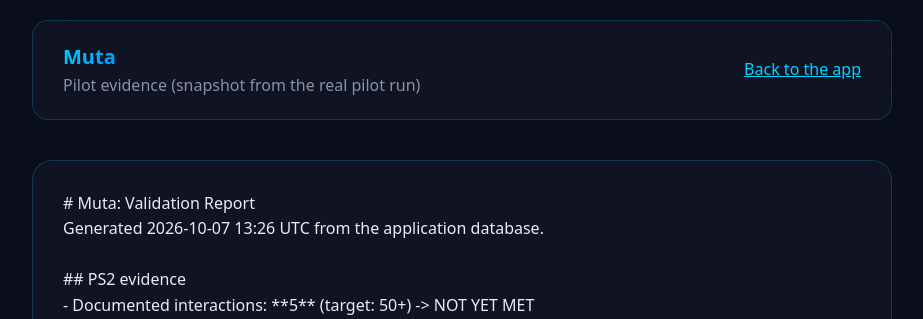
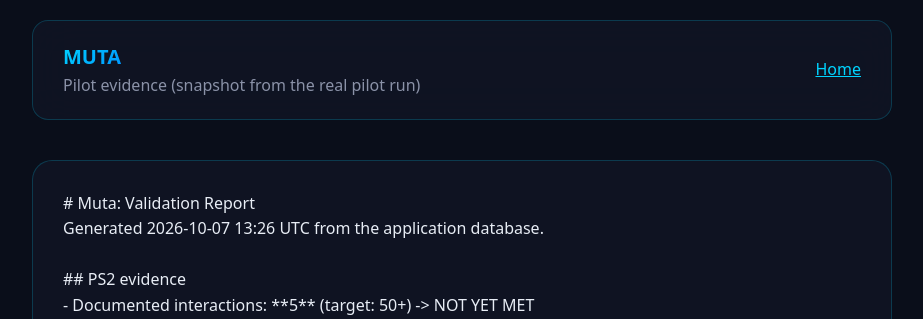
Before and after one commit to fachiny17/muta, a Flask app: page /evidence in a window 1280 px wide. Shown: the top 319 px of the page, without its empty margins (178-1101 px from the left). Run offline with Flask 3, Linux system fonts and the light colour scheme.

```diff
--- a/templates/evidence.html
+++ b/templates/evidence.html
@@ -9,8 +9,13 @@
 </head>
 <body>
 <div class="container">
-<header class="header"><div><span class="logo-text">Muta</span><p class="subtitle">Pilot evidence (snapshot from the real pilot run)</p></div>
-  <a href="/">Back to the app</a></header>
+<header class="header">
+  <div><span class="logo-text">MUTA</span><p class="subtitle">Pilot evidence (snapshot from the real pilot run)</p></div>
+  <nav class="nav">
+    <a class="nav-link" href="{{ url_for('web.index') }}">Home</a>
+    {% if is_admin %}<a class="nav-link" href="{{ url_for('web.dashboard') }}">Dashboard</a>{% endif %}
+  </nav>
+</header>
 <main class="main-content stack">
   {% if report %}
   <div class="card"><pre style="white-space:pre-wrap; font-family:inherit; line-height:1.6;">{{ report }}</pre></div>
```
